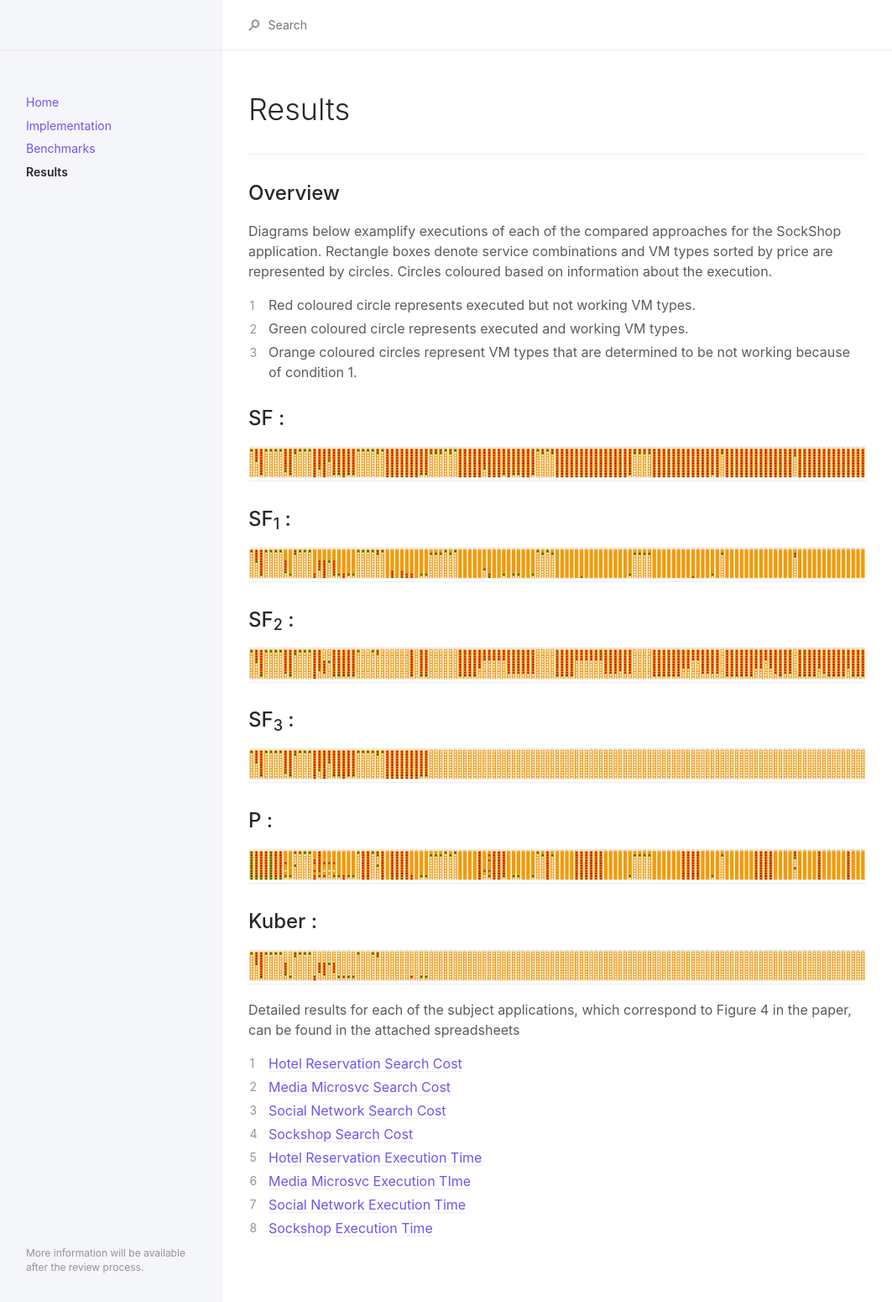
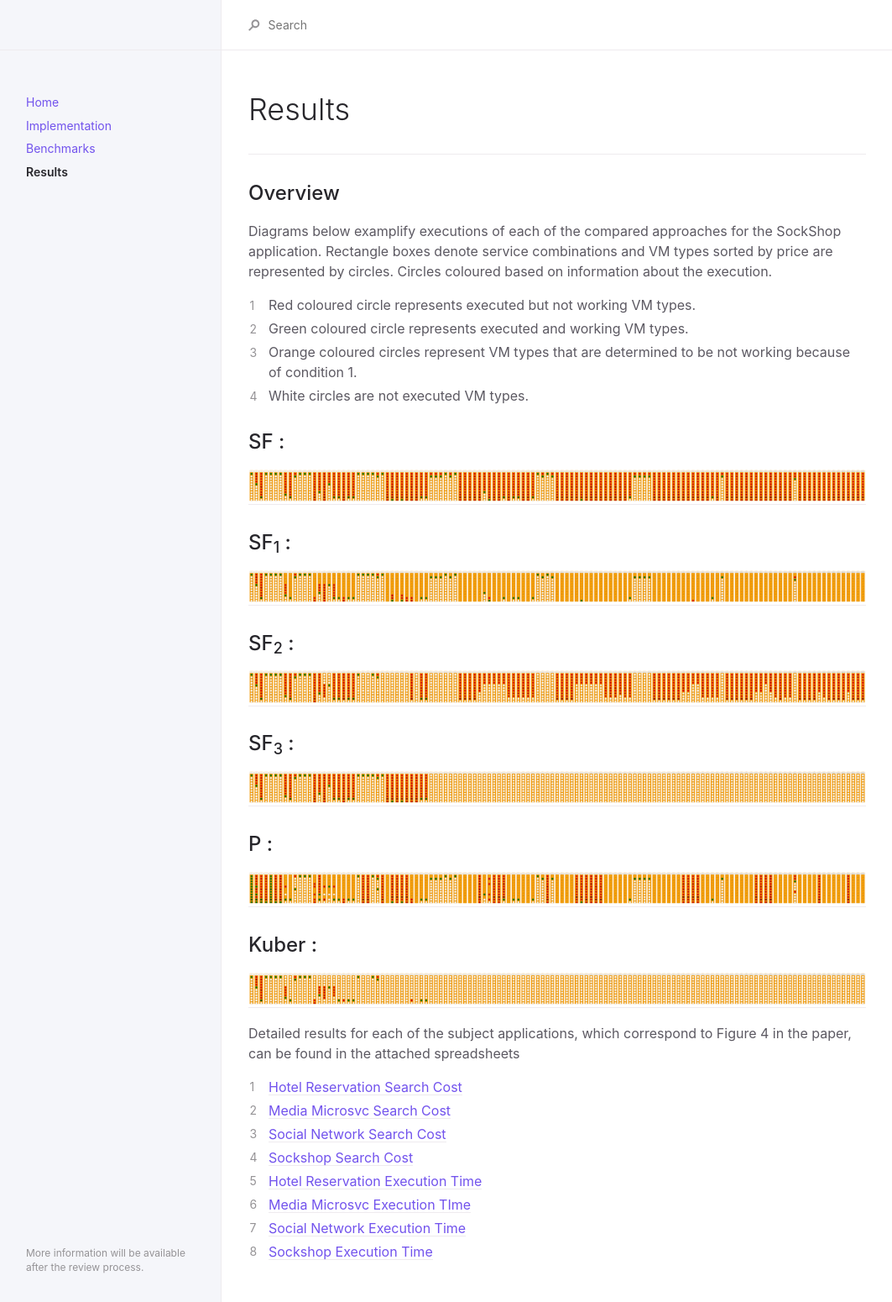
Before and after one commit to kubercostoptimizer/kubercostoptimizer.github.io, a Jekyll site: the page built from docs/results.md, in a window 1280 px wide. Shown: the whole page at 84% size, without its empty margins (108-1171 px from the left). Built offline with Jekyll 4.4.1, drawn with Linux system fonts in a browser that asks for light colours.

Commit message:
Update results.md

```diff
--- a/docs/results.md
+++ b/docs/results.md
@@ -17,6 +17,7 @@ Circles coloured based on information about the execution.
 1. Red coloured circle represents executed but not working VM types.
 2. Green coloured circle represents executed and working VM types.
 3. Orange coloured circles represent VM types that are determined to be not working because of condition 1.
+4. White circles are not executed VM types.
 
 ## SF :
 
```
